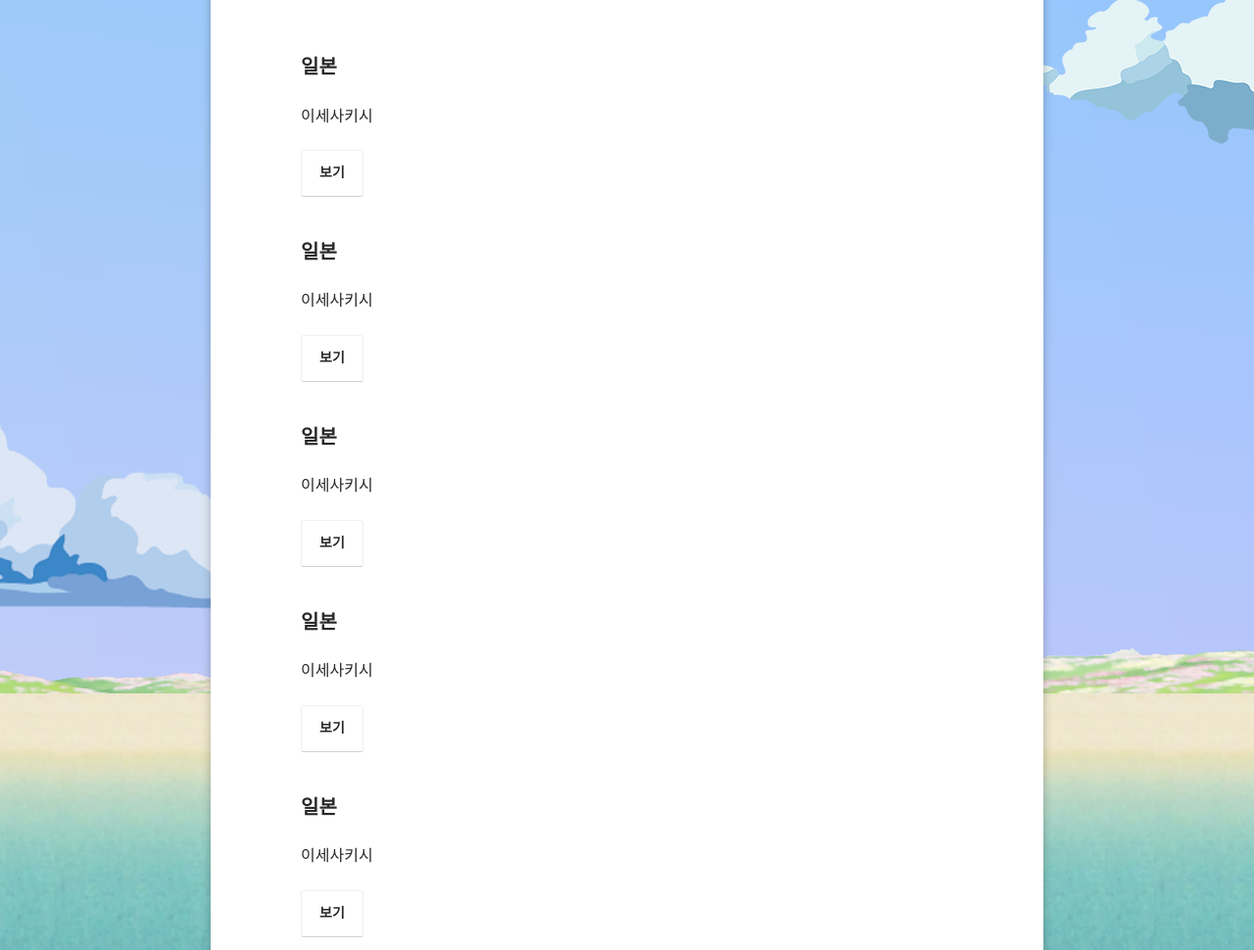
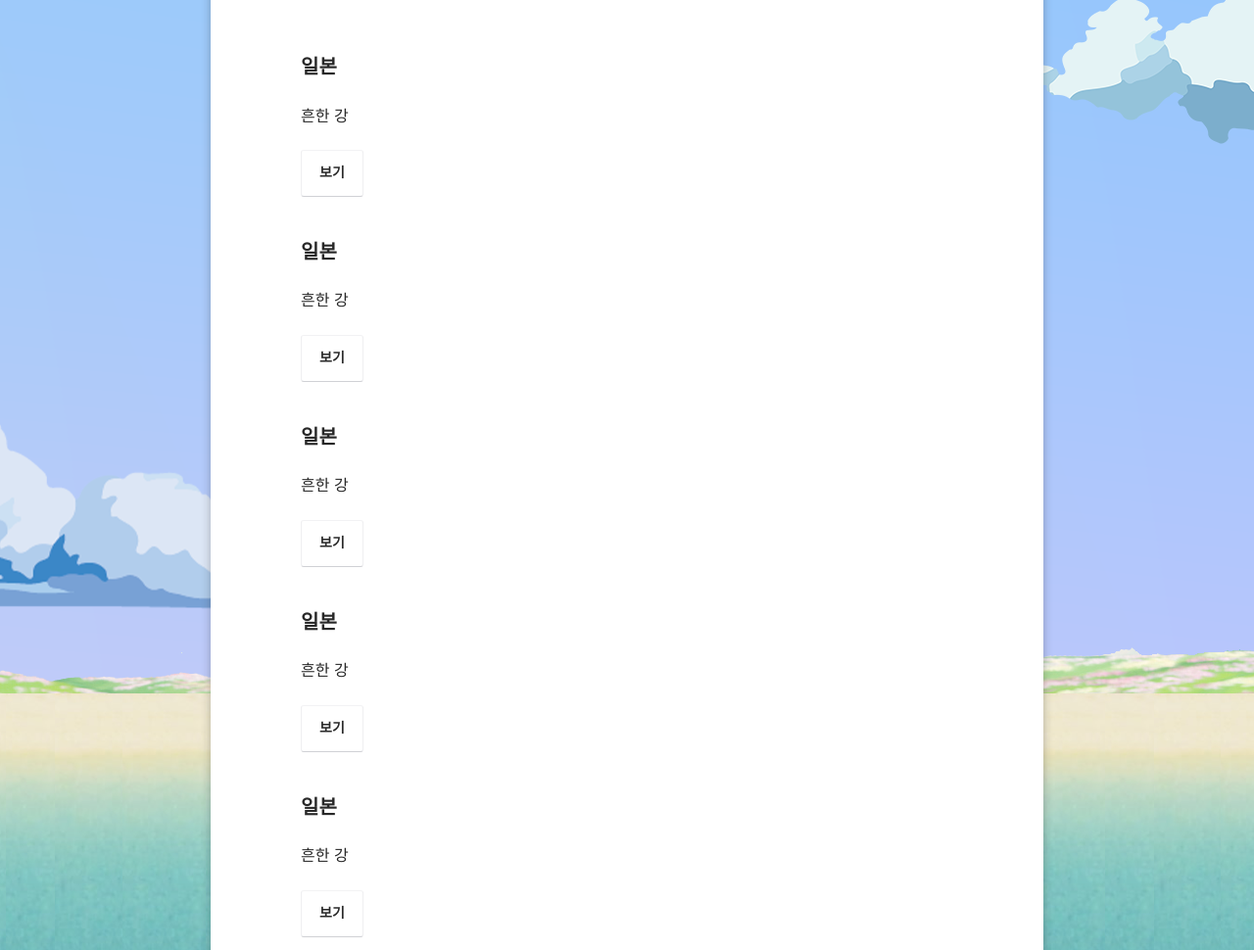
Before and after one commit to jeremy4000/jeremy4000.github.io, a Jekyll site: the page built from posts/index.md, in a window 1280 px wide and 1400 px high. Shown: the part 249-1219 px from the top of the window at 98% size. Built offline with Jekyll 4.4.1, drawn with Linux system fonts in a browser that asks for light colours; some web fonts are replaced.

Commit message:
Update 2021-10-04-yap.md

```diff
--- a/_posts/2021-10-04-yap.md
+++ b/_posts/2021-10-04-yap.md
@@ -2,7 +2,7 @@
 layout: post
 title: "일본"
 date: 2021-10-03
-excerpt: "이세사키시"
+excerpt: "흔한 강"
 test: true
 tags: [Drawing]
 feature: https://imgur.com/NeFndvm
@@ -11,8 +11,6 @@ comments: false
 
 
 {% capture images %}
-https://raw.githubusercontent.com/jeremy350/jeremy350.github.io/master/image/Screenshot_20210817-164520.png
+https://raw.githubusercontent.com/jeremy4000/jeremy4000.github.io/main/image/Screenshot_20210817-164520.png
 {% endcapture %}
 {% include gallery images=images caption=" " cols=1 %}
-
-* 일본 군마현 이세사키시
```
